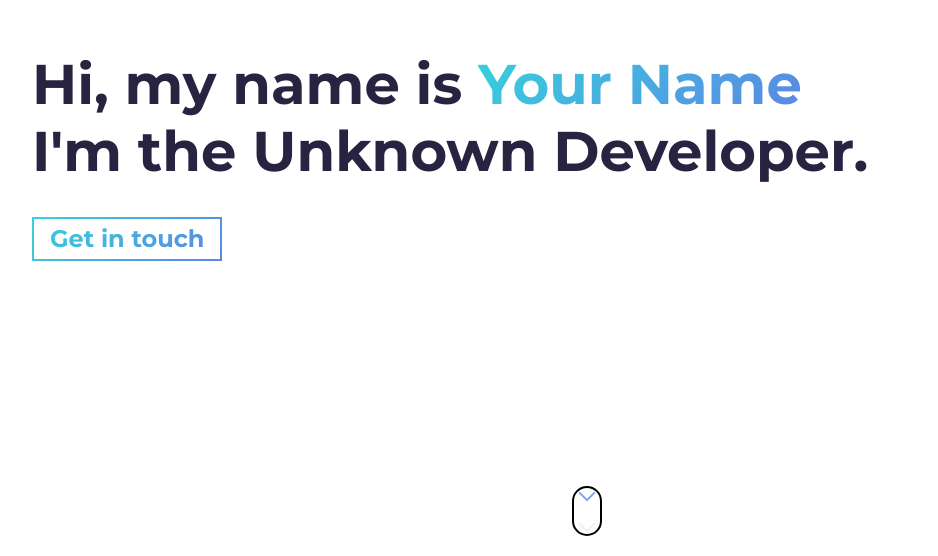
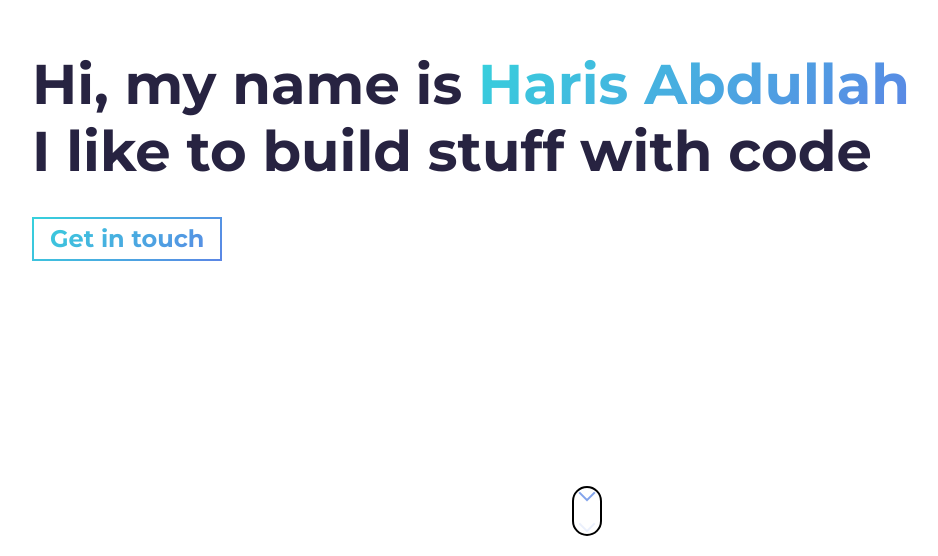
Before and after one commit to harisabdullahh/harisabdullah.github.io, a plain HTML site: page index.html in a window 1280 px wide. Shown: the part 244-800 px from the top of the page, without its empty margins (53-991 px from the left). Drawn offline with Linux system fonts and the light colour scheme.

Commit message:
Update index.html

```diff
--- a/index.html
+++ b/index.html
@@ -95,9 +95,9 @@
     <div id="hero">
       <section class="container">
         <h1 class="hero-title">
-          Hi, my name is <span class="text-color-main name">Your Name</span>
+          Hi, my name is <span class="text-color-main name">Haris Abdullah</span>
           <br />
-          I'm the Unknown Developer.
+          I like to build stuff with code
         </h1>
         <p class="hero-cta">
           <a class="cta-btn cta-btn--hero" href="#about">Get in touch</a>
```
